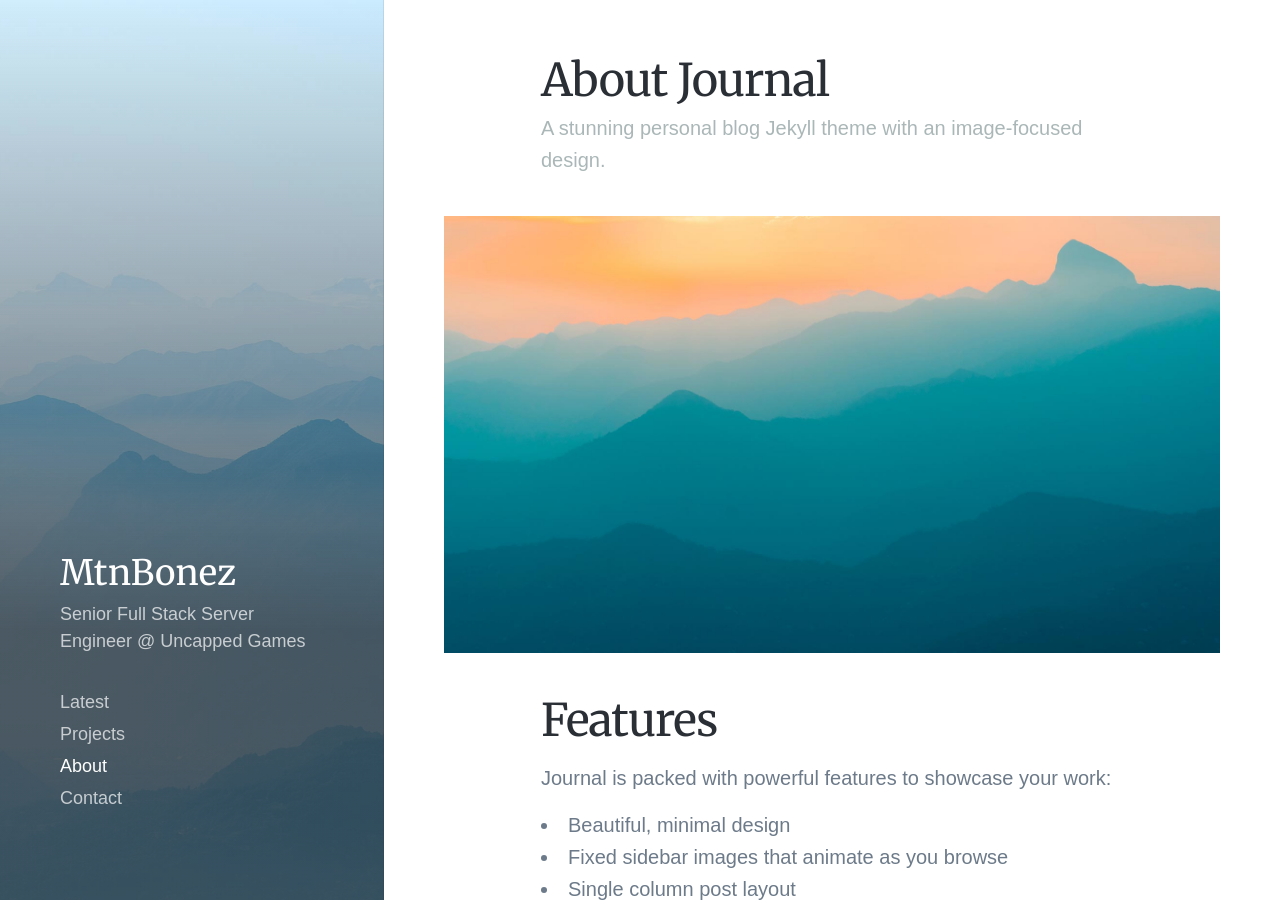
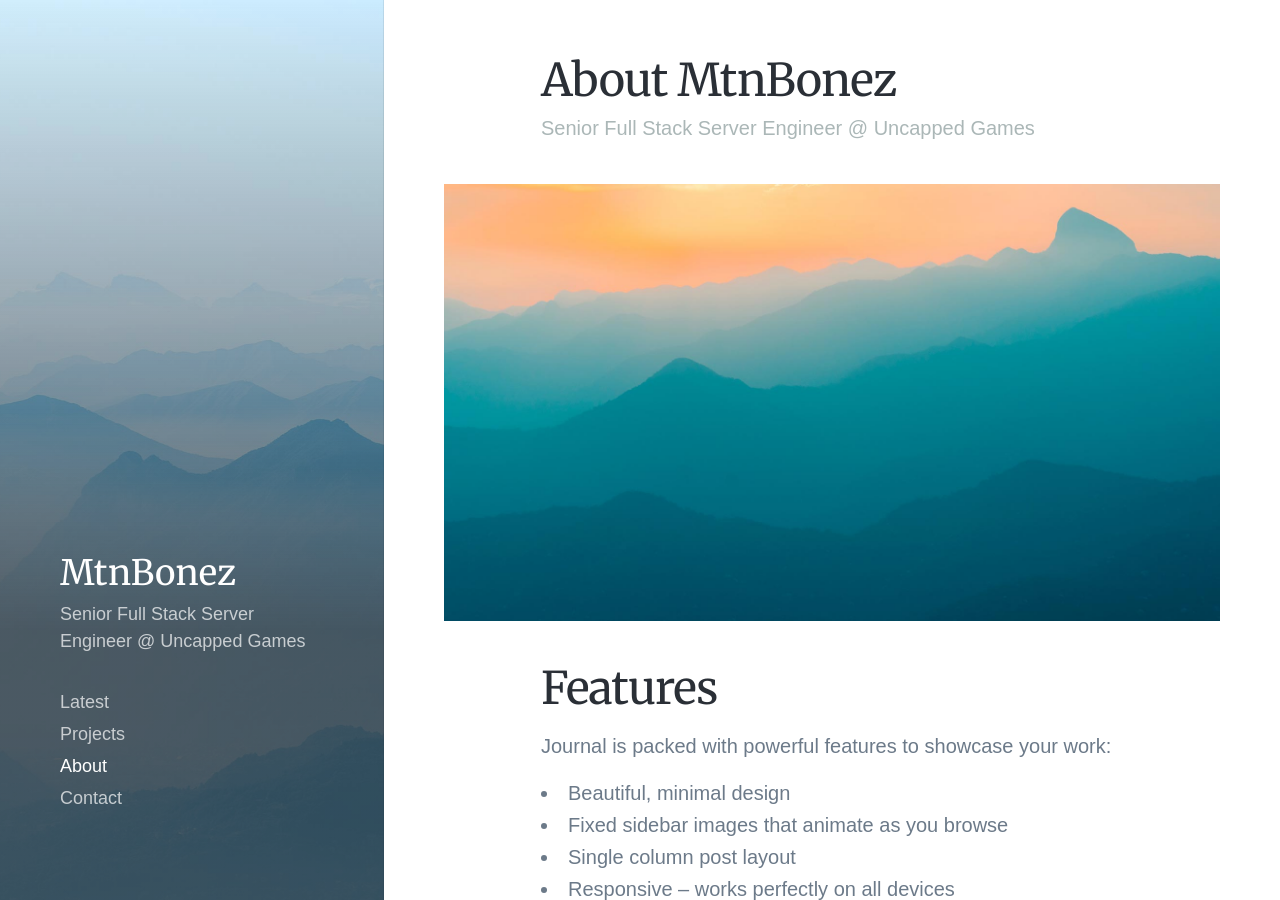
Before and after one commit to mtnbonez/mtnbonez.github.io, a Jekyll site: the page built from _pages/about.md, in a window 1280 px wide and 900 px high. Built offline with Jekyll 4.4.1, drawn with Linux system fonts in a browser that asks for light colours; nearby versions of some CDN libraries; some web fonts are replaced.

Commit message:
Page subtitle chagnes

```diff
--- a/_pages/about.md
+++ b/_pages/about.md
@@ -1,7 +1,7 @@
 ---
-title: About Journal
-subtitle: A stunning personal blog Jekyll theme with an image-focused design.
-description: A stunning personal blog Jekyll theme with an image-focused design.
+title: About MtnBonez
+subtitle: Senior Full Stack Server Engineer @ Uncapped Games
+description: All about me.
 featured_image: /images/demo/demo-portrait.jpg
 ---
 
--- a/index.html
+++ b/index.html
@@ -1,7 +1,7 @@
 ---
 layout: default
-title: A stunning personal blog Jekyll theme
-description: Journal is a stunning personal blog Jekyll theme with an image-focused design.
+title: Senior Full Stack Server Engineer @ Uncapped Games
+description: A place where my mind can wander.
 featured_image: /images/demo/demo-landscape.jpg
 ---
 
--- a/projects/index.html
+++ b/projects/index.html
@@ -2,7 +2,7 @@
 layout: default
 title: Projects
 subtitle: What I've been working on lately.
-description: Journal is a stunning personal blog Jekyll theme with an image-focused design.
+description: Have a browse!
 featured_image: /images/demo/demo-landscape.jpg
 ---
 
```
Also changed, not shown: _pages/contact.md (+2 -2 lines), _pages/thanks.md (+1 -1 lines).
